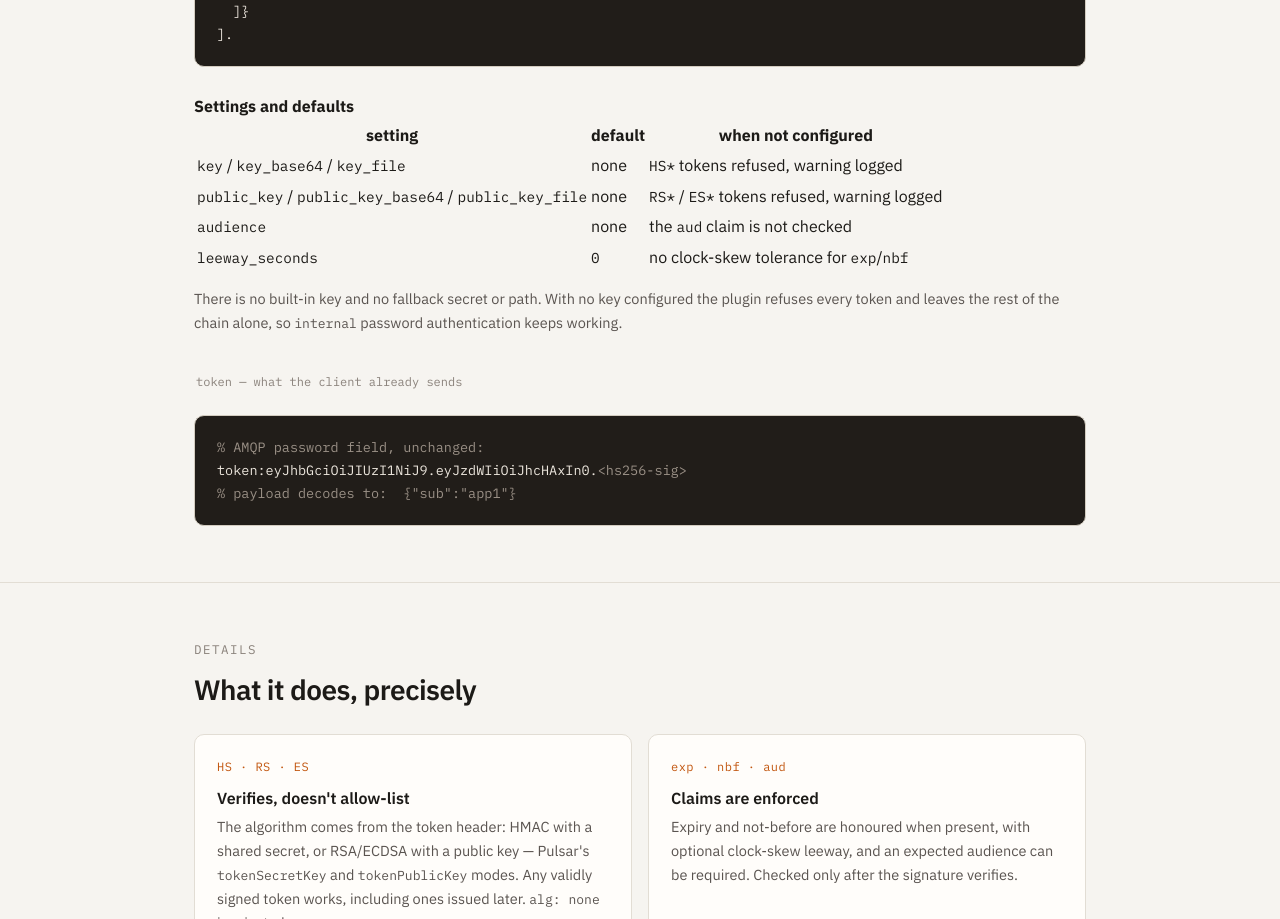
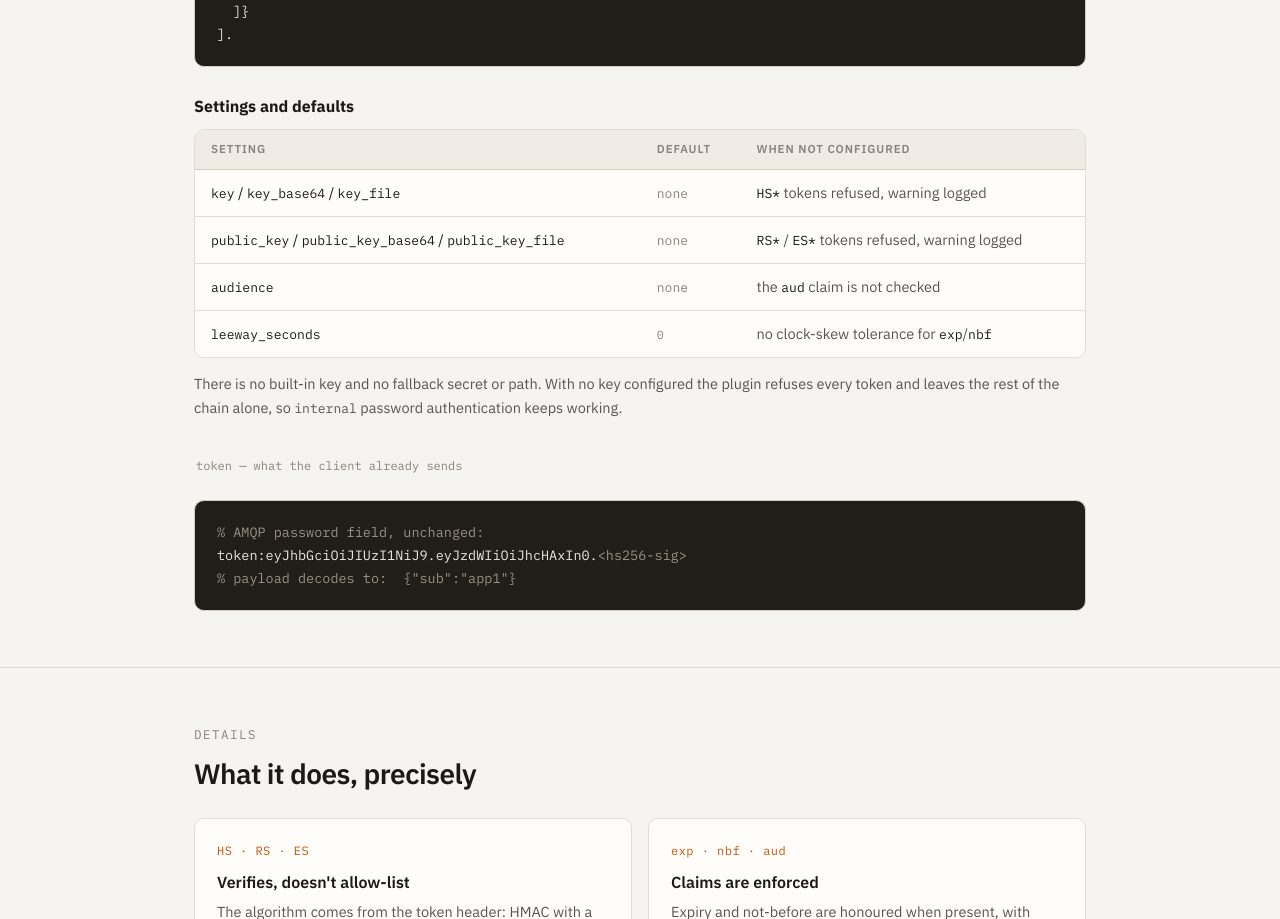
Before and after one commit to lightairfamilyasparagaceae5322/rabbitmq-auth-backend-aoptoken, a plain HTML site: page docs/index.html in a window 1280 px wide. Shown: the part 2538-3457 px from the top of the page. Drawn offline with Linux system fonts and the light colour scheme; no server answers.

Commit message:
Style the settings table
The table had no CSS at all and fell back to the browser default: centred
headers, no cell padding and no rules. Give it the page's panel surface with
a hairline rule per row, left-aligned label-style headers, and a muted mono
treatment for the default column so 'none' and 0 read as one column. The
setting column breaks between variants rather than forcing the table wide.

```diff
--- a/docs/index.html
+++ b/docs/index.html
@@ -133,6 +133,21 @@ ol.install li:first-child{border-top:0}
 ol.install li::before{content:counter(s); position:absolute; left:0; top:12px; font-family:var(--mono); font-size:12px; font-weight:600; color:var(--accent); border:1px solid var(--line-2); width:26px; height:26px; border-radius:50%; display:grid; place-items:center}
 ol.install li b{color:var(--ink); font-weight:600}
 ol.install code{background:var(--panel-2); padding:1px 6px; border-radius:5px}
+/* settings table */
+.tw{overflow-x:auto; margin-top:14px; background:var(--panel);
+    border:1px solid var(--line); border-radius:var(--radius)}
+.tw table{border-collapse:collapse; width:100%; min-width:540px; font-size:14.5px}
+.tw th{text-align:left; font-family:var(--sans); font-size:11.5px; font-weight:600;
+       letter-spacing:.08em; text-transform:uppercase; color:var(--ink-3);
+       background:var(--panel-2); padding:10px 16px; white-space:nowrap}
+.tw td{padding:11px 16px; border-top:1px solid var(--line); vertical-align:baseline}
+.tw tbody tr:first-child td{border-top-color:var(--line-2)}
+.tw td:first-child{color:var(--ink)}
+.tw td:first-child code{white-space:nowrap}
+.tw td:nth-child(2){white-space:nowrap; color:var(--ink-3); font-family:var(--mono); font-size:13px}
+.tw td:last-child{color:var(--ink-2)}
+.tw code{color:var(--ink)}
+.tw td:nth-child(2) code{color:inherit}
 
 footer{padding-block:40px 60px; color:var(--ink-3); font-size:13.5px}
 footer .wrap{display:flex; flex-wrap:wrap; gap:12px 24px; align-items:center}
```
